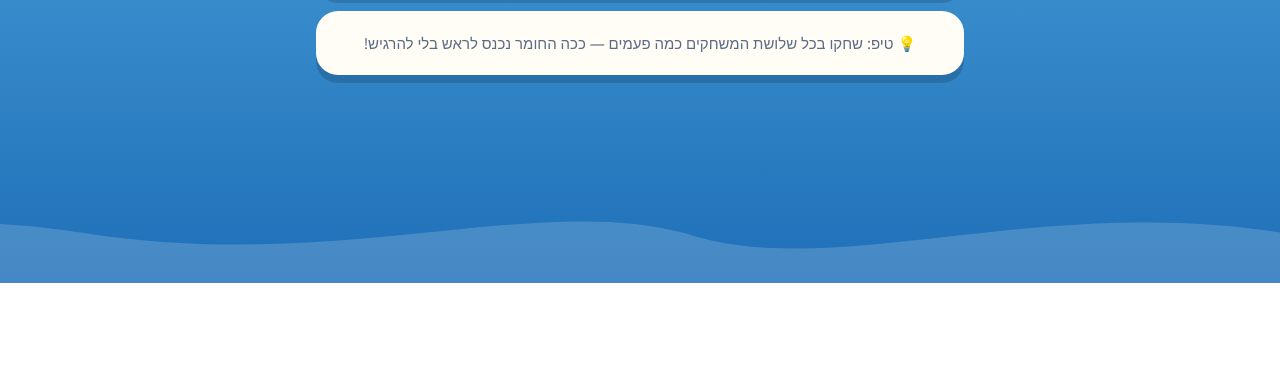
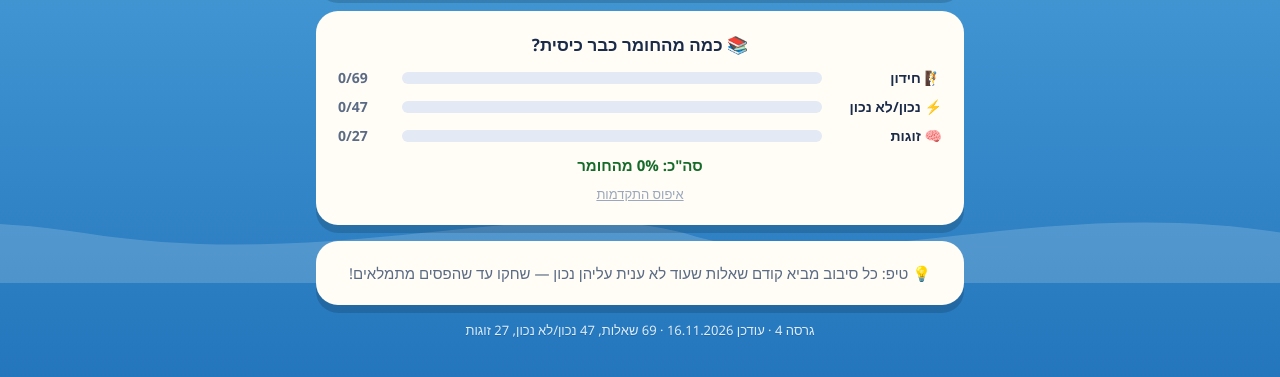
Before and after one commit to ohadk/homeworks-games, a plain HTML site: page ido/geography/2026-11-16-mediterranean/index.html in a window 1280 px wide. Shown: the part 517-894 px from the top of the page. Before the commit the page ends 800 px from the top, so only its background shows below. Drawn offline with Linux system fonts and the light colour scheme.

Commit message:
v4: visible version tag, per-kid coverage tracking persisted in localStorage, uncovered-first sampling
Co-Authored-By: Claude Fable 5 <noreply@anthropic.com>

```diff
--- a/ido/geography/2026-11-16-mediterranean/index.html
+++ b/ido/geography/2026-11-16-mediterranean/index.html
@@ -120,6 +120,17 @@
   .result-card p { color: #5b6b85; font-size: 17px; margin-bottom: 14px; }
   .stars { font-size: 36px; letter-spacing: 6px; margin-bottom: 10px; }
 
+  .cov-title { font-weight: 800; font-size: 17px; text-align: center; margin-bottom: 12px; }
+  .cov-row { display: flex; align-items: center; gap: 8px; margin-bottom: 10px; font-size: 14px; font-weight: 700; }
+  .cov-row .lbl { width: 112px; }
+  .cov-bar { flex: 1; height: 12px; background: #e3e9f5; border-radius: 999px; overflow: hidden; }
+  .cov-bar > div { height: 100%; background: linear-gradient(90deg, #35c759, #9be15d); border-radius: 999px; width: 0; transition: width .5s; }
+  .cov-pct { width: 56px; text-align: left; color: #5b6b85; }
+  .cov-total { text-align: center; margin-top: 6px; font-size: 15px; font-weight: 800; color: #156b2a; }
+  .reset-link { display: block; margin: 10px auto 0; background: none; border: none; color: #9aa7bd;
+    font-family: inherit; font-size: 13px; cursor: pointer; text-decoration: underline; }
+  .version-tag { text-align: center; color: #dceeff; font-size: 13px; margin-top: 12px; text-shadow: 0 1px 0 rgba(0,0,0,.15); }
+
   .confetti { position: fixed; top: -12px; z-index: 50; font-size: 22px; animation: fall linear forwards; pointer-events: none; }
   @keyframes fall { to { transform: translateY(110vh) rotate(720deg); } }
 
@@ -161,9 +172,18 @@
         <span>זיכרון מילים<small>מצאו את הזוגות: מושג + הפירוש שלו</small></span>
       </button>
     </div>
+    <div class="card">
+      <div class="cov-title">📚 כמה מהחומר כבר כיסית?</div>
+      <div class="cov-row"><span class="lbl">🧗 חידון</span><div class="cov-bar"><div id="covQ"></div></div><span class="cov-pct" id="covQt"></span></div>
+      <div class="cov-row"><span class="lbl">⚡ נכון/לא נכון</span><div class="cov-bar"><div id="covT"></div></div><span class="cov-pct" id="covTt"></span></div>
+      <div class="cov-row"><span class="lbl">🧠 זוגות</span><div class="cov-bar"><div id="covP"></div></div><span class="cov-pct" id="covPt"></span></div>
+      <div class="cov-total" id="covTotal"></div>
+      <button class="reset-link" onclick="resetProgress()">איפוס התקדמות</button>
+    </div>
     <div class="card" style="text-align:center; font-size:15px; color:#5b6b85;">
-      💡 טיפ: שחקו בכל שלושת המשחקים כמה פעמים — ככה החומר נכנס לראש בלי להרגיש!
+      💡 טיפ: כל סיבוב מביא קודם שאלות שעוד לא ענית עליהן נכון — שחקו עד שהפסים מתמלאים!
     </div>
+    <div class="version-tag" id="versionTag"></div>
   </div>
 
   <!-- ===== QUIZ ===== -->
@@ -444,8 +464,46 @@ const PAIRS = [
 ];
 
 /* ================= STATE ================= */
-let totalScore = 0, streak = 0;
+const VERSION = "גרסה 4 · עודכן 16.11.2026";
+const store = (() => { try { return JSON.parse(localStorage.getItem("geoGameProgress") || "{}"); } catch (e) { return {}; } })();
+store.quiz = store.quiz || {}; store.tf = store.tf || {}; store.pairs = store.pairs || {}; store.score = store.score || 0;
+function saveStore() { try { localStorage.setItem("geoGameProgress", JSON.stringify(store)); } catch (e) {} }
+function markCovered(kind, key) { store[kind][key] = 1; saveStore(); renderCoverage(); }
+
+let totalScore = store.score, streak = 0;
 const $ = id => document.getElementById(id);
+
+function covCount(kind, pool, keyFn) { return pool.filter(x => store[kind][keyFn(x)]).length; }
+function renderCoverage() {
+  const sets = [
+    ["quiz", QUIZ, x => x.q, "covQ", "covQt"],
+    ["tf", TF, x => x.q, "covT", "covTt"],
+    ["pairs", PAIRS, x => x.term, "covP", "covPt"],
+  ];
+  let done = 0, total = 0;
+  sets.forEach(([kind, pool, keyFn, barId, txtId]) => {
+    const c = covCount(kind, pool, keyFn);
+    done += c; total += pool.length;
+    $(barId).style.width = (c / pool.length * 100) + "%";
+    $(txtId).textContent = c + "/" + pool.length;
+  });
+  $("covTotal").textContent = done === total
+    ? "🏆 כיסית את כל החומר! אלוף/ה!"
+    : "סה\"כ: " + Math.round(done / total * 100) + "% מהחומר";
+  $("versionTag").textContent = VERSION + " · " + QUIZ.length + " שאלות, " + TF.length + " נכון/לא נכון, " + PAIRS.length + " זוגות";
+}
+function resetProgress() {
+  if (!confirm("לאפס את כל ההתקדמות והניקוד?")) return;
+  store.quiz = {}; store.tf = {}; store.pairs = {}; store.score = 0;
+  totalScore = 0; streak = 0;
+  $("totalScore").textContent = 0; $("streak").textContent = 0;
+  saveStore(); renderCoverage();
+}
+function samplePreferUncovered(pool, keyFn, covered, n) {
+  const fresh = shuffle(pool.filter(x => !covered[keyFn(x)]));
+  const seen = shuffle(pool.filter(x => covered[keyFn(x)]));
+  return fresh.concat(seen).slice(0, n);
+}
 const screens = ["menu","quiz","tf","memory","result"];
 function show(name) {
   screens.forEach(s => $("screen-"+s).classList.toggle("hidden", s !== name));
@@ -461,6 +519,8 @@ function goHome() { stopTFTimer(); show("menu"); }
 function addScore(n) {
   totalScore += n;
   $("totalScore").textContent = totalScore;
+  store.score = totalScore;
+  saveStore();
 }
 function setStreak(ok) {
   streak = ok ? streak + 1 : 0;
@@ -517,7 +577,7 @@ function showResult({ correct, total, title, againFn, againLabel }) {
 let quizQs = [], quizIdx = 0, quizCorrect = 0;
 const QUIZ_LEN = 10;
 function startQuiz() {
-  quizQs = shuffle(QUIZ).slice(0, QUIZ_LEN);
+  quizQs = samplePreferUncovered(QUIZ, x => x.q, store.quiz, QUIZ_LEN);
   quizIdx = 0; quizCorrect = 0;
   show("quiz");
   renderQuizQ();
@@ -547,6 +607,7 @@ function answerQuiz(btn, ok, correct, fact) {
   });
   if (ok) {
     quizCorrect++; addScore(10 + Math.min(streak, 5) * 2); setStreak(true); sndGood();
+    markCovered("quiz", quizQs[quizIdx].q);
     $("quizFeedback").innerHTML = `✅ מעולה!<span class="fact">${fact}</span>`;
   } else {
     btn.classList.add("wrong"); setStreak(false); sndBad();
@@ -567,7 +628,7 @@ function nextQuizQ() {
 let tfQs = [], tfIdx = 0, tfCorrect = 0, tfTimerId = null, tfTimeLeft = 0, tfLocked = false;
 const TF_LEN = 10, TF_SECONDS = 10;
 function startTF() {
-  tfQs = shuffle(TF).slice(0, TF_LEN);
+  tfQs = samplePreferUncovered(TF, x => x.q, store.tf, TF_LEN);
   tfIdx = 0; tfCorrect = 0;
   show("tf");
   renderTFQ();
@@ -595,6 +656,7 @@ function answerTF(val) {
   const ok = val === item.t;
   if (ok) {
     tfCorrect++; addScore(10 + Math.ceil(tfTimeLeft/10)); setStreak(true); sndGood();
+    markCovered("tf", item.q);
     $("tfFeedback").innerHTML = `✅ בול!<span class="fact">${item.fact}</span>`;
   } else {
     setStreak(false); sndBad();
@@ -613,7 +675,7 @@ function answerTF(val) {
 let memFirst = null, memLock = false, memMatched = 0, memPairs = [];
 const MEM_PAIRS = 8;
 function startMemory() {
-  memPairs = shuffle(PAIRS).slice(0, MEM_PAIRS);
+  memPairs = samplePreferUncovered(PAIRS, p => p.term, store.pairs, MEM_PAIRS);
   memFirst = null; memLock = false; memMatched = 0;
   const cards = shuffle(memPairs.flatMap((p, i) => [
     { id: i, text: p.term, kind: "term" },
@@ -644,6 +706,7 @@ function flipMem(card) {
   if (a.dataset.id === b.dataset.id) {
     a.classList.add("matched"); b.classList.add("matched");
     memMatched++; addScore(15); setStreak(true); sndGood();
+    markCovered("pairs", memPairs[a.dataset.id].term);
     if (memMatched === memPairs.length) {
       setTimeout(() => showResult({ correct: memPairs.length, total: memPairs.length,
         title: "זיכרון של אלופים!", againFn: startMemory, againLabel: "🧠 לשחק שוב" }), 600);
@@ -656,6 +719,9 @@ function flipMem(card) {
     }, 900);
   }
 }
+
+$("totalScore").textContent = totalScore;
+renderCoverage();
 </script>
 </body>
 </html>
```
Also changed, not shown: 1 other file.
